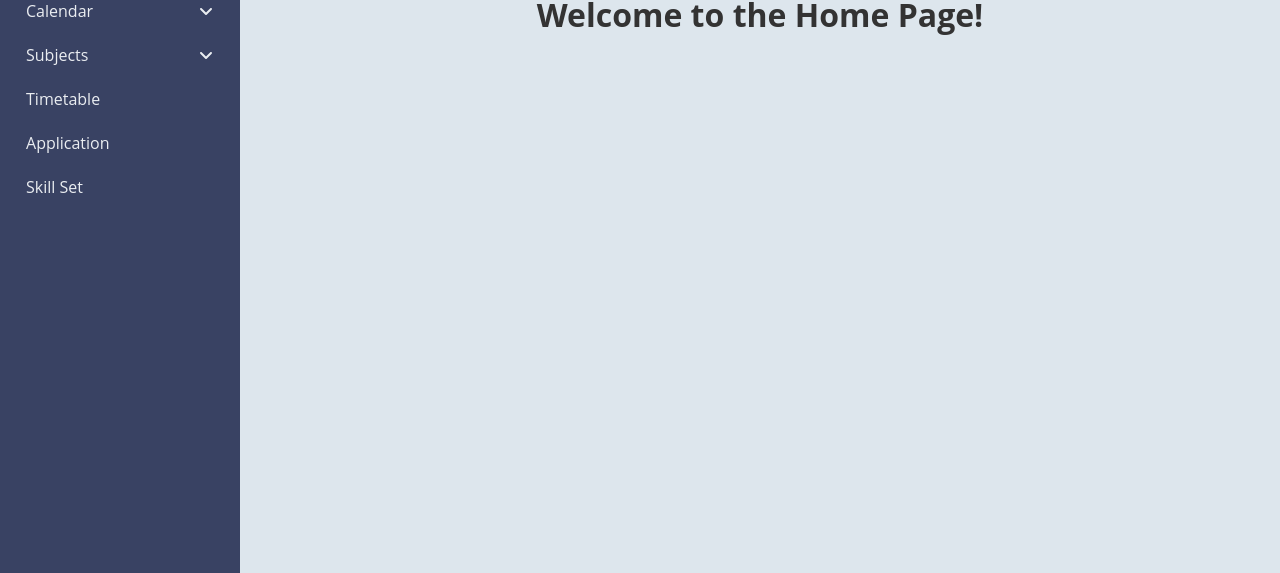
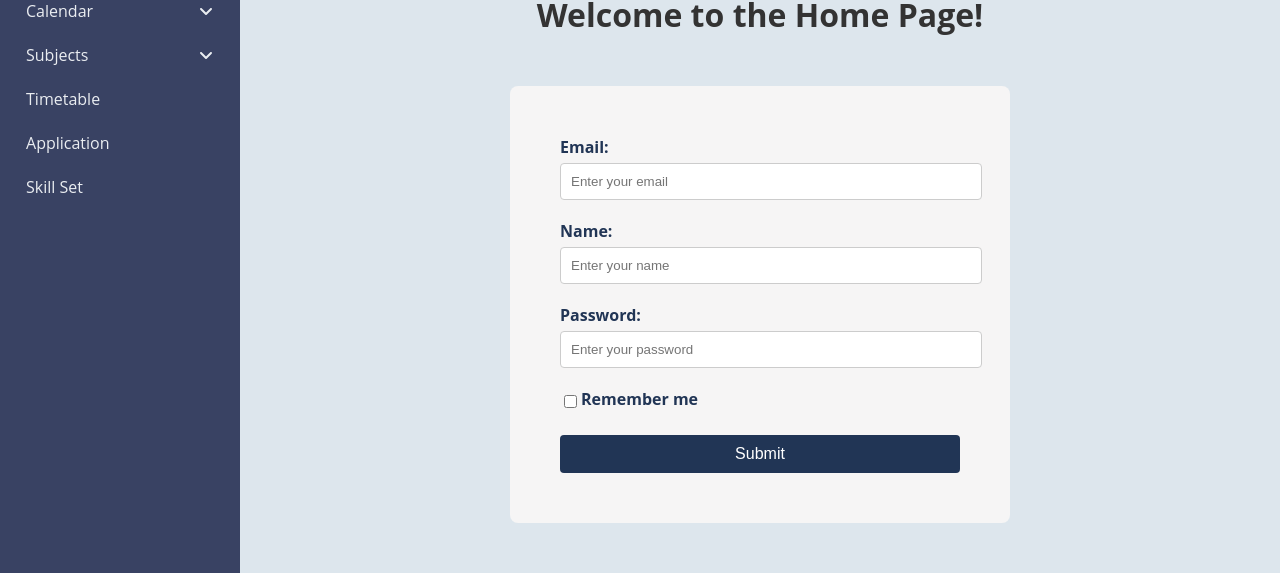
Before and after one commit to SuprijaDevi/saranproject, a React (Create React App) app: page / in a window 1280 px wide. Shown: the part 111-684 px from the top of the page. Built offline with nearby package versions, Linux system fonts and the light colour scheme.

Commit message:
final chatbox

```diff
--- a/src/App.js
+++ b/src/App.js
@@ -3,21 +3,33 @@ import Navbar from './Components/Navbar/Navbar';
 import Sidebar from './Components/Sidebar/Sidebar';
 import Home from './Components/Home/Home';
 import './App.css';
+import ChatSidebar from './Components/Home/ChatSidebar';
+import { BsChatSquareDotsFill } from "react-icons/bs";
 
 function App() {
   const [selectedContent, setSelectedContent] = useState('Home');
   const [sidebarOpen, setSidebarOpen] = useState(true);
+  const [chatSidebarOpen, setChatSidebarOpen] = useState(true);
 
   const toggleSidebar = () => {
     setSidebarOpen(!sidebarOpen);
   };
 
+  const toggleChatSidebar = () => {
+    setChatSidebarOpen(!chatSidebarOpen);
+  }
+
   return (
     <div className="App">
       <Navbar toggleSidebar={toggleSidebar} />
-      <div className={`main-container ${sidebarOpen ? 'sidebar-open' : ''}`}>
+      <div className={`main-container ${sidebarOpen ? 'sidebar-open' : ''} ${chatSidebarOpen ? 'chatsidebar-open' : ''}`}>
         <Sidebar isOpen={sidebarOpen} setSelectedContent={setSelectedContent} />
-        <Home selectedContent={selectedContent} collapse={!sidebarOpen}/>
+        <Home selectedContent={selectedContent} collapse={!sidebarOpen} toggleChatSidebar={toggleChatSidebar} />
+        <ChatSidebar isOpen={chatSidebarOpen} />
+        <BsChatSquareDotsFill
+          className={`chat-icon ${chatSidebarOpen ? 'open' : ''}`}
+          onClick={toggleChatSidebar}
+        />
       </div>
     </div>
   );
--- a/src/Components/Home/ChatSidebar.jsx
+++ b/src/Components/Home/ChatSidebar.jsx
@@ -0,0 +1,12 @@
+import React from 'react';
+import './Home.css';
+
+const ChatSidebar = ({ isOpen }) => {
+  return (
+    <div className={`chat-sidebar ${isOpen ? '' : 'open'}`}>
+      <p>Chat Box</p>
+    </div>
+  )
+}
+
+export default ChatSidebar;
--- a/src/Components/Home/Home.css
+++ b/src/Components/Home/Home.css
@@ -34,6 +34,84 @@
     font-size: 40px;
     color: #213555;
     cursor: pointer;
+    transition: transform 0.3s ease;
+  }
+
+  .chat-sidebar {
+    height: 100%;
+    width: 0px;
+    background-color: #DDE6ED;
+    overflow: hidden;
+    transition: width 0.3s ease;
+    color: #213555;
+  }
+
+  .chat-sidebar.open {
+    width: 230px;
+  }
+
+  .chat-sidebar.open ~ .chat-icon {
+    transform: translateX(-230px);
+  }
+
+  .form-container {
+    display: flex;
+    justify-content: center;
+    margin-top: 50px;
+  }
+
+  .user-form {
+    background-color: #F6F5F5;
+    padding: 50px;
+    border-radius: 8px;
+    box-shadow: 1px solid #F6F5F5;
+    width: 100%;
+    max-width: 400px;
+  }
+
+  .form-group {
+    margin-bottom: 20px;
+  }
+
+  .form-group label {
+    text-align: left;
+    color: #213555;
+    display: block;
+    font-weight: bold;
+    margin-bottom: 5px;
+  }
+
+  .form-group input[type="text"],
+  .form-group input[type="email"],
+  .form-group input[type="password"] {
+    width: 100%;
+    padding: 10px;
+    border: 1px solid #ccc;
+    border-radius: 4px;
+  }
+
+  .checkbox-group {
+    display: flex;
+    align-items: center;
+  }
+
+  .checkbox-group input {
+    margin-right: 4px;
+  }
+
+  .submit-button {
+    width: 100%;
+    padding: 10px;
+    background-color: #213555;
+    color: white;
+    border: none;
+    border-radius: 4px;
+    cursor: pointer;
+    font-size: 16px;
+  }
+
+  .submit-button:hover {
+    background-color: #1a2945;
   }
 
   .footer {
--- a/src/Components/Home/Home.jsx
+++ b/src/Components/Home/Home.jsx
@@ -1,10 +1,9 @@
 import React from 'react';
 import January from './January';
 import February from './February';
-import { BsChatSquareDotsFill } from "react-icons/bs";
 import './Home.css';
 
-const Home = ({ selectedContent, collapse }) => {
+const Home = ({ selectedContent, collapse, toggleChatSidebar }) => {
 
   const breadcrumbMap = {
     'Home': '/home',
@@ -26,6 +25,7 @@ const Home = ({ selectedContent, collapse }) => {
         <header className={`breadcrumbs`}>
           <p>{breadcrumb}</p>
         </header>
+
         {selectedContent === 'Home' && <h1>Welcome to the Home Page!</h1>}
         {selectedContent === 'January' && <January />}
         {selectedContent === 'February' && <February />}
@@ -36,15 +36,33 @@ const Home = ({ selectedContent, collapse }) => {
         {selectedContent === 'Application' && <h1>Application Forms</h1>}
         {selectedContent === 'Skill Set' && <h1>View Your Skills</h1>}
 
-        <BsChatSquareDotsFill className='chat-icon' />
+        <div className='form-container'>
+          <form className='user-form'>
+            <div className="form-group">
+              <label htmlFor="email">Email:</label>
+              <input type="email" id="email" name="email" placeholder="Enter your email" required />
+            </div>
+            <div className="form-group">
+              <label htmlFor="name">Name:</label>
+              <input type="text" id="name" name="name" placeholder="Enter your name" required />
+            </div>
+            <div className="form-group">
+              <label htmlFor="password">Password:</label>
+              <input type="password" id="password" name="password" placeholder="Enter your password" required />
+            </div>
+            <div className="form-group checkbox-group">
+              <input type="checkbox" id="remember-me" name="remember-me" />
+              <label htmlFor="remember-me">Remember me</label>
+            </div>
+            <button type="submit" className="submit-button">Submit</button>
+          </form>
+        </div>
       </div>
 
       <footer className={`footer`}>
         <p>License v 1.0</p>
         <p className="footer-end">Copyright &copy;2024</p>
       </footer>
-
-
     </div>
   );
 };
--- a/src/Components/Sidebar/Sidebar.css
+++ b/src/Components/Sidebar/Sidebar.css
@@ -1,16 +1,15 @@
 .sidebar {
     height: 100%;
-    transition: left 0.3s ease;
     width: 0px;
     background-color: #394263;
     overflow: hidden;
-    transition: left 0.5s ease;
+    transition: width 0.3s ease;
     color: #eaedf1;
     /* position: fixed; */
   }
 
   .sidebar.open {
-    min-width: 240px;
+    width: 240px;
   }
 
   .sidebar ul {
```
